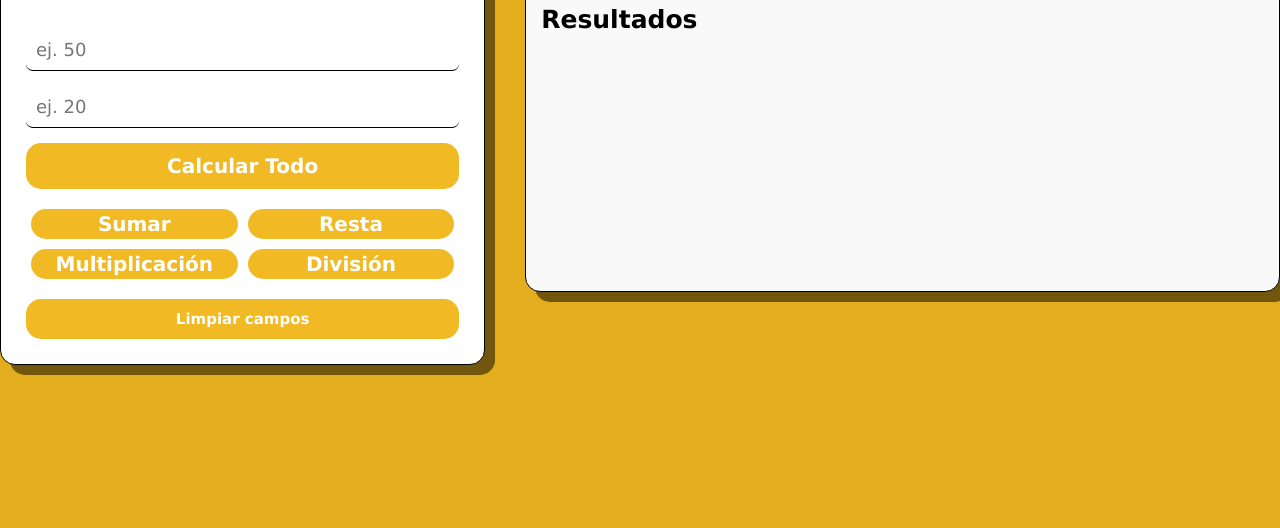
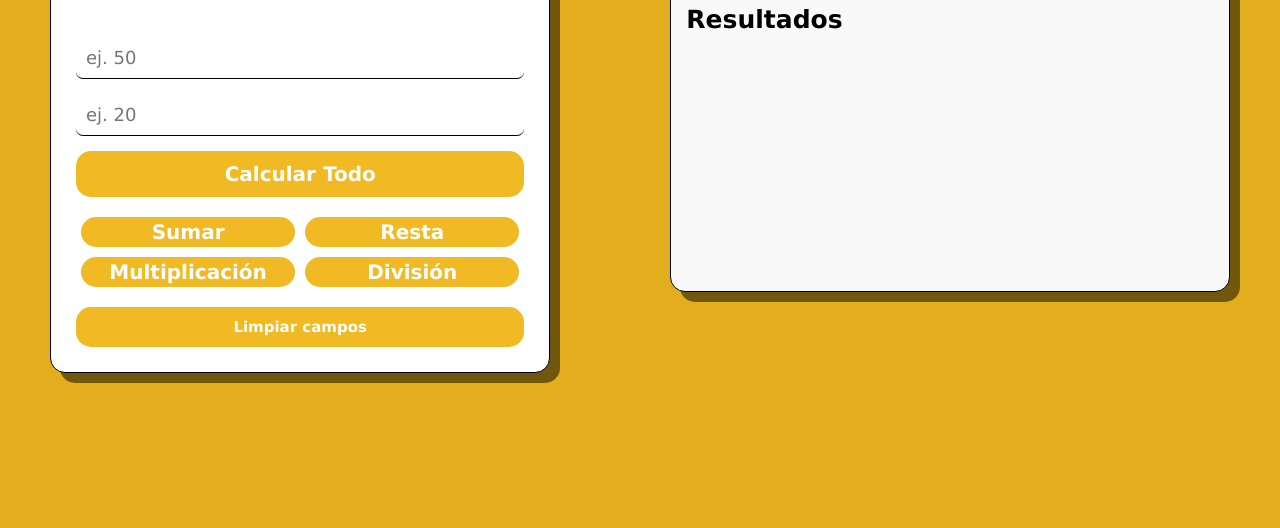
Before and after one commit to Rotakuny/calculadora, a plain HTML site: page index.html in a window 1280 px wide. Shown: the part 272-800 px from the top of the page. Drawn offline with Linux system fonts and the light colour scheme.

Commit message:
Add files via upload

```diff
--- a/styles.css
+++ b/styles.css
@@ -4,24 +4,44 @@
     padding: 0;
     font-family: verdana;
 }
+body{
+    background-color: #e3ae1d;
+}
 .main{
-    width: 100vw;
+    width: 100%;
     height: 100vh;
     background-color: #e3ae1d;
     display: flex;
-    justify-content: center;
+    flex-wrap: wrap;
+    justify-content: space-evenly;
     align-items: center;
+    gap: 20px;
+
 }
 .contenedor{
+    flex-grow: 0;
     border:  1px solid #000;
     background-color: #fff;
     padding: 25px;
     border-radius: 15px;
     display: flex;
     flex-direction: column;
-    gap: 15px;
-    margin-right: 40px;
+    gap: 30px;
     box-shadow: 10px 10px rgb(0, 0, 0, 50%);
+    margin: 50px;
+}
+.resultados-contenedor{
+    flex-grow: 1;
+    flex: 1 1 500px;
+    background-color: rgb(249, 249, 249);
+    width: 780px;
+    height: 328px;
+    border-radius: 15px;
+    padding: 15px;
+    border:  1px solid #000;
+    box-shadow: 10px 10px rgb(0, 0, 0, 50%);
+    margin: 50px;
+
 }
 .header{
     margin: 10px 0;
@@ -60,15 +80,7 @@
     background-color: #fbcb46;
     transition: font-size 0.3s ease;
 }
-.resultados-contenedor{
-    background-color: rgb(249, 249, 249);
-    width: 780px;
-    height: 328px;
-    border-radius: 15px;
-    padding: 15px;
-    border:  1px solid #000;
-    box-shadow: 10px 10px rgb(0, 0, 0, 50%);
-}
+
 .title-resultados{
     margin-top: 25px;
     font-size: 25px;
@@ -120,3 +132,8 @@
     background-color: #fbcb46;
     transition: font-size 0.3s ease;
 }
+@media (max-width: 1008px) {
+  .valor {
+    font-size: 14px;
+  }
+}
```
